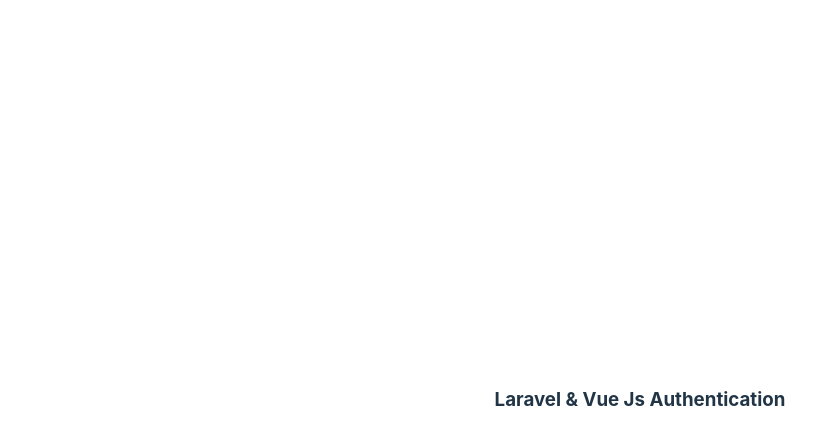
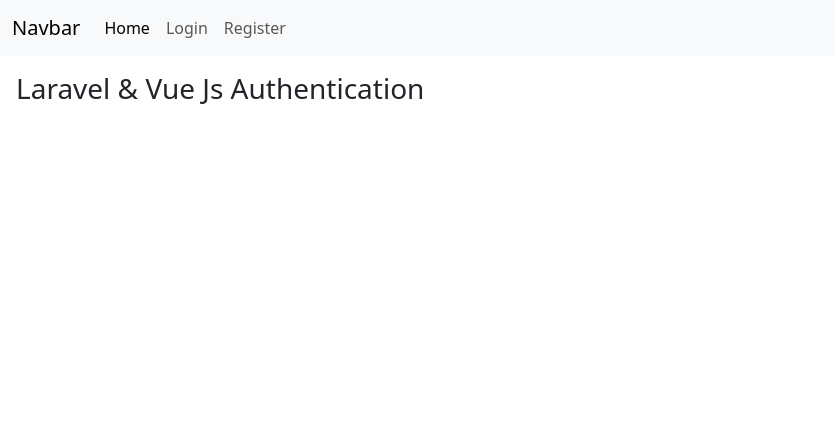
Before and after one commit to SohanFullDev/Authentication-Using-Laravel-and-Vue-3, a Vue app in the folder frontend-vue/: page / in a window 1280 px wide. Shown: the top 444 px of the page, without its empty margins (0-835 px from the left). Built offline with nearby package versions, Linux system fonts and the light colour scheme.

Commit message:
2.5_bootstrap with vue_e

```diff
--- a/frontend-vue/package.json
+++ b/frontend-vue/package.json
@@ -9,7 +9,9 @@
     "preview": "vite preview"
   },
   "dependencies": {
+    "@popperjs/core": "^2.11.8",
     "axios": "^1.6.5",
+    "bootstrap": "^5.3.2",
     "pinia": "^2.1.7",
     "vue": "^3.3.11",
     "vue-router": "^4.2.5"
--- a/frontend-vue/src/App.vue
+++ b/frontend-vue/src/App.vue
@@ -1,10 +1,12 @@
 <script setup>
 
-
+import Nav from './components/Nav.vue'
 </script>
 
 <template>
-  <div>
+    <Nav/>
+  <div class="m-3">
+
     <h3>Laravel & Vue Js Authentication</h3>
 
   </div>
--- a/frontend-vue/src/components/Nav.vue
+++ b/frontend-vue/src/components/Nav.vue
@@ -11,27 +11,14 @@
                 <a class="nav-link active" aria-current="page" href="#">Home</a>
               </li>
               <li class="nav-item">
-                <a class="nav-link" href="#">Link</a>
+                <a class="nav-link" href="#">Login</a>
               </li>
-              <li class="nav-item dropdown">
-                <a class="nav-link dropdown-toggle" href="#" id="navbarDropdown" role="button" data-bs-toggle="dropdown" aria-expanded="false">
-                  Dropdown
-                </a>
-                <ul class="dropdown-menu" aria-labelledby="navbarDropdown">
-                  <li><a class="dropdown-item" href="#">Action</a></li>
-                  <li><a class="dropdown-item" href="#">Another action</a></li>
-                  <li><hr class="dropdown-divider"></li>
-                  <li><a class="dropdown-item" href="#">Something else here</a></li>
-                </ul>
-              </li>
+
               <li class="nav-item">
-                <a class="nav-link disabled" href="#" tabindex="-1" aria-disabled="true">Disabled</a>
+                <a class="nav-link" href="#" tabindex="-1" aria-disabled="true">Register</a>
               </li>
             </ul>
-            <form class="d-flex">
-              <input class="form-control me-2" type="search" placeholder="Search" aria-label="Search">
-              <button class="btn btn-outline-success" type="submit">Search</button>
-            </form>
+
           </div>
         </div>
       </nav>
--- a/frontend-vue/src/main.js
+++ b/frontend-vue/src/main.js
@@ -1,5 +1,8 @@
 import { createApp } from 'vue'
-import './style.css'
+//import './style.css'
 import App from './App.vue'
 
+import "bootstrap/dist/css/bootstrap.min.css"
+import "bootstrap"
+
 createApp(App).mount('#app')
```
Also changed, not shown: 1 other file (tests, documents, lock files or other folders).
